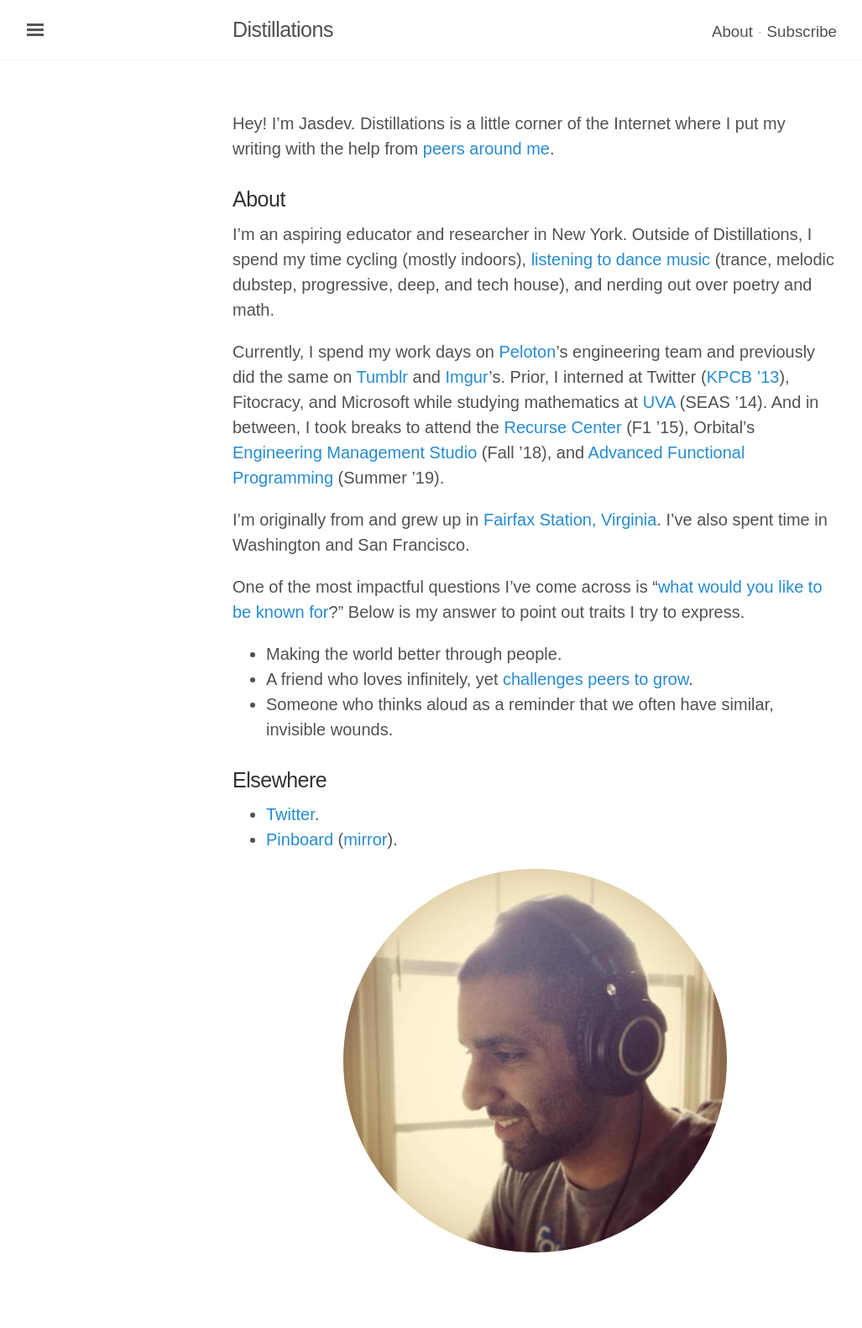
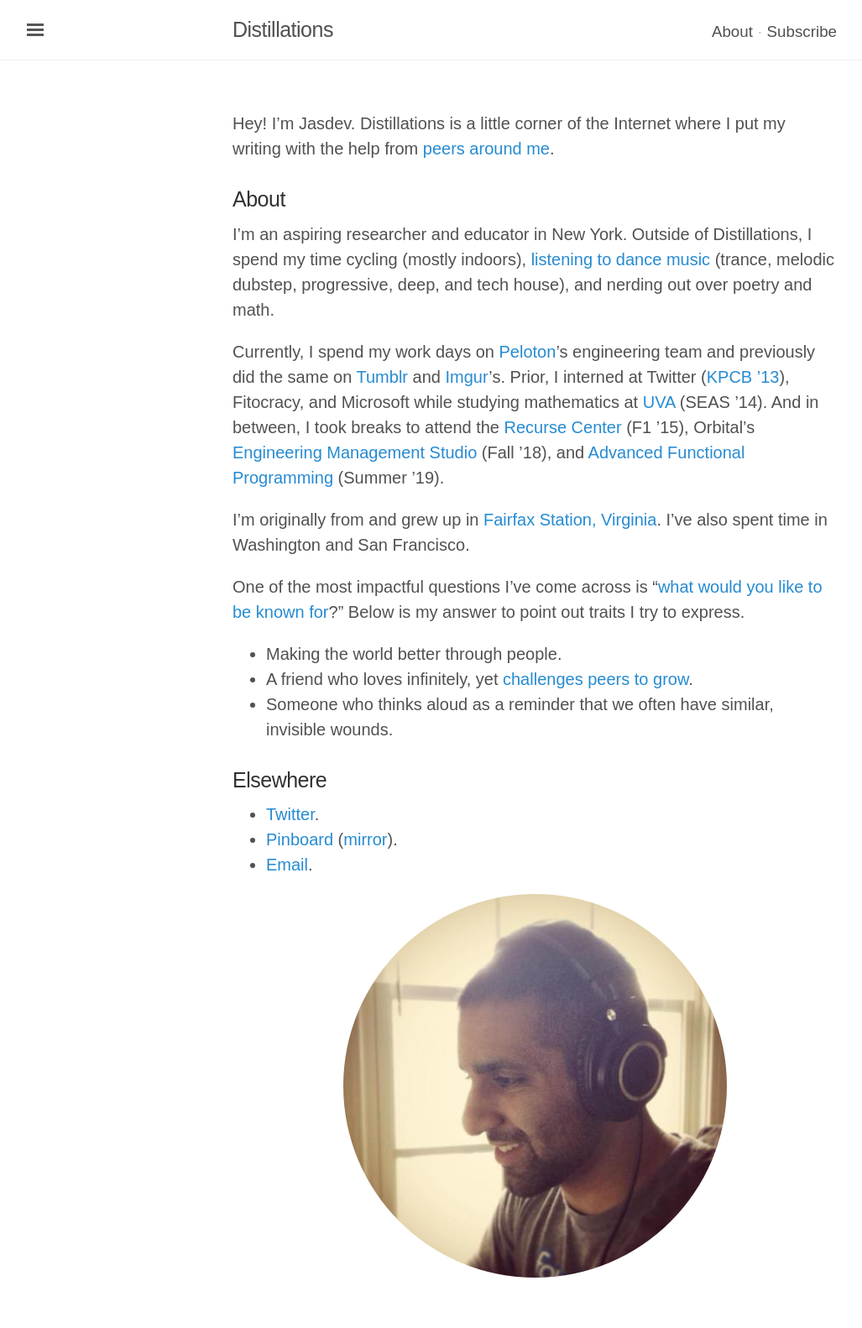
Before and after one commit to rvsrvs/jasdev.github.io, a Jekyll site: the page built from about.md, in a window 1280 px wide. Shown: the whole page at 84% size, without its empty margins (3-1030 px from the left). Built offline with Jekyll 4.4.1, drawn with Linux system fonts in a browser that asks for light colours; some web fonts are replaced; before the commit the page ends 1552 px from its top, so only the background shows below that.

Commit message:
Adding personal email.

```diff
--- a/about.md
+++ b/about.md
@@ -8,7 +8,7 @@ Hey! I’m Jasdev. Distillations is a little corner of the Internet where I put
 
 ### About
 
-I’m an aspiring educator and researcher in New York. Outside of Distillations, I spend my time cycling (mostly indoors), [listening to dance music](https://soundcloud.com/jasdev-singh) (trance, melodic dubstep, progressive, deep, and tech house), and nerding out over poetry and math.
+I’m an aspiring researcher and educator in New York. Outside of Distillations, I spend my time cycling (mostly indoors), [listening to dance music](https://soundcloud.com/jasdev-singh) (trance, melodic dubstep, progressive, deep, and tech house), and nerding out over poetry and math.
 
 Currently, I spend my work days on [Peloton](https://www.onepeloton.com/)’s engineering team and previously did the same on [Tumblr](https://www.tumblr.com/) and [Imgur](https://imgur.com/)’s. Prior, I interned at Twitter ([KPCB ’13](http://kpcbfellows.com/)), Fitocracy, and Microsoft while studying mathematics at [UVA](http://www.virginia.edu/) (SEAS ’14). And in between, I took breaks to attend the [Recurse Center](https://www.recurse.com) (F1 ’15), Orbital’s [Engineering Management Studio](https://orbital.nyc/studios/) (Fall ’18), and [Advanced Functional Programming](http://afp.school) (Summer ’19).
 
@@ -24,5 +24,6 @@ One of the most impactful questions I’ve come across is “[what would you lik
 
 - [Twitter](https://twitter.com/jasdev).
 - [Pinboard](https://pinboard.in/u:jasdev) ([mirror](https://twitter.com/_substrate)).
+- [Email](mailto:j@jasdev.me).
 
 ![](/public/images/about-pic.png){: .center-image }
```
